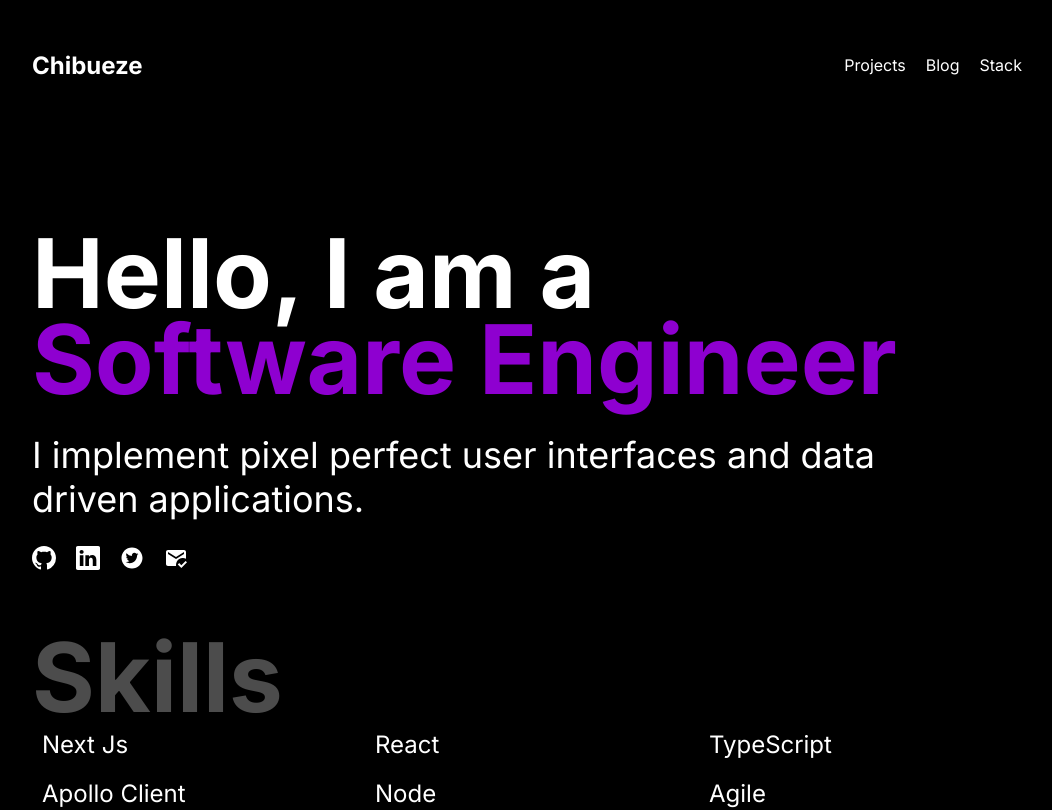
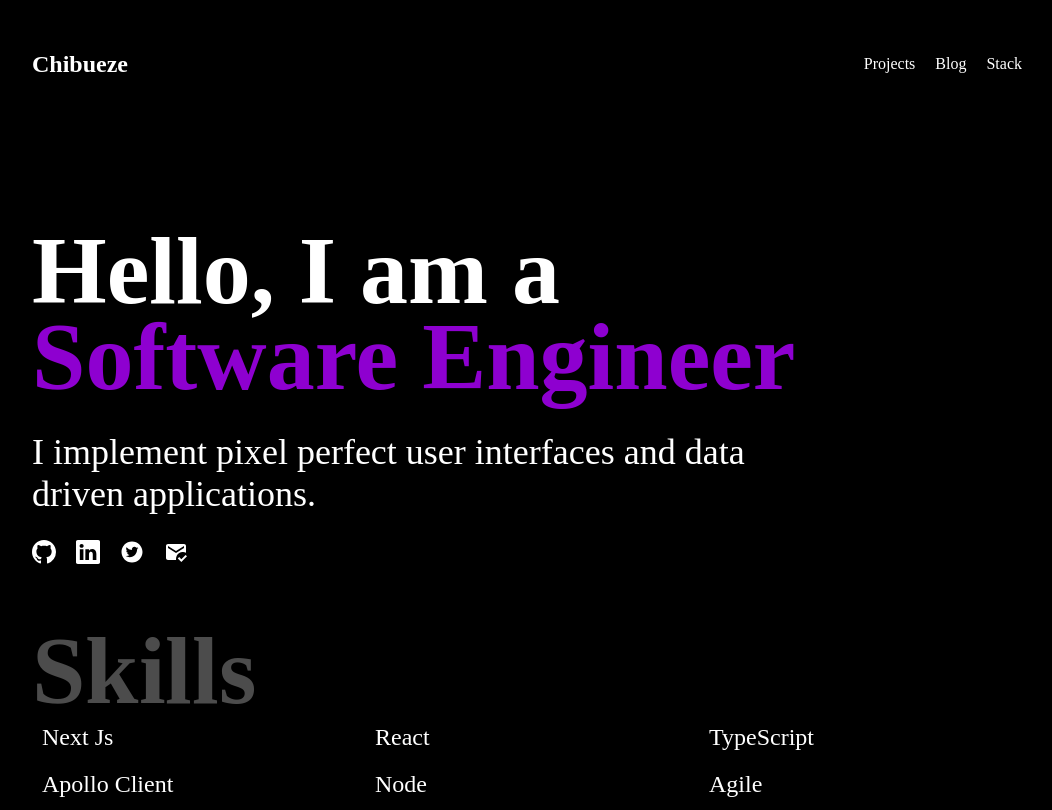
Before and after one commit to ChibuezeSamObisike/Portfolio-Project, a React (Create React App) app: page / in a window 1280 px wide. Shown: the top 810 px of the page, without its empty margins (108-1160 px from the left). Built offline with nearby package versions, Linux system fonts and the light colour scheme.

Commit message:
Abeg work

```diff
--- a/package.json
+++ b/package.json
@@ -3,6 +3,7 @@
   "version": "0.1.0",
   "private": true,
   "dependencies": {
+    "@fontsource/metropolis": "^4.5.1",
     "@testing-library/jest-dom": "^5.15.0",
     "@testing-library/react": "^11.2.7",
     "@testing-library/user-event": "^12.8.3",
--- a/src/index.css
+++ b/src/index.css
@@ -1,8 +1,8 @@
-@import url("https://fonts.googleapis.com/css2?family=Bebas+Neue&family=DM+Serif+Display:ital@0;1&family=Inter:wght@100;200;300;400;500;600;700;800;900&family=Quicksand:wght@300;400;500;600;700&display=swap");
 body {
     margin: 0;
     padding: 0;
     overflow-x: hidden;
+    font-family: "Metropolis";
     background-color: black;
     -webkit-font-smoothing: antialiased;
     -moz-osx-font-smoothing: grayscale;
@@ -15,7 +15,7 @@ html {
 * {
     padding: 0;
     margin: 0;
-    font-family: "Inter", sans-serif;
+    font-family: "Metropolis";
 }
 
 h1 {
```
Also changed, not shown: 1 other file (tests, documents, lock files or other folders).
